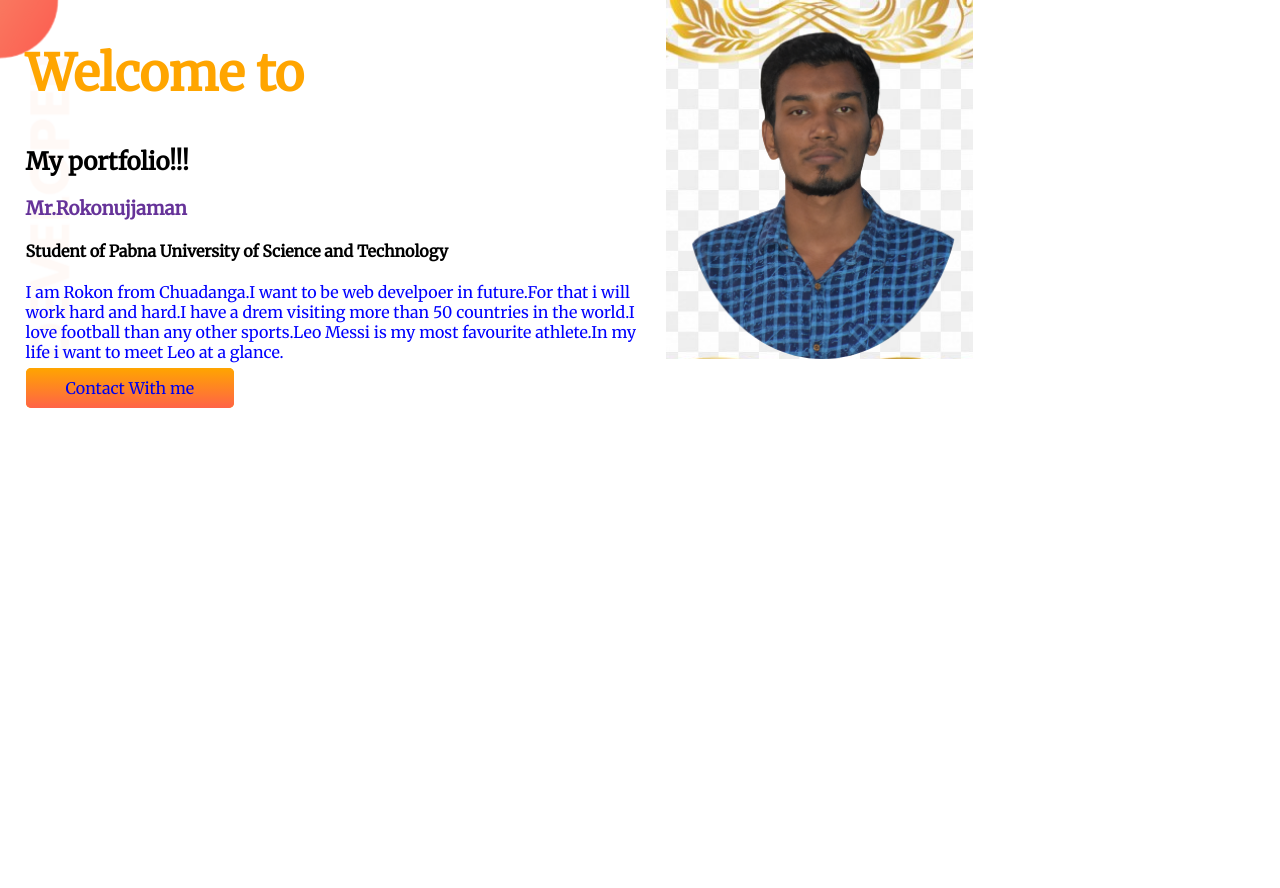
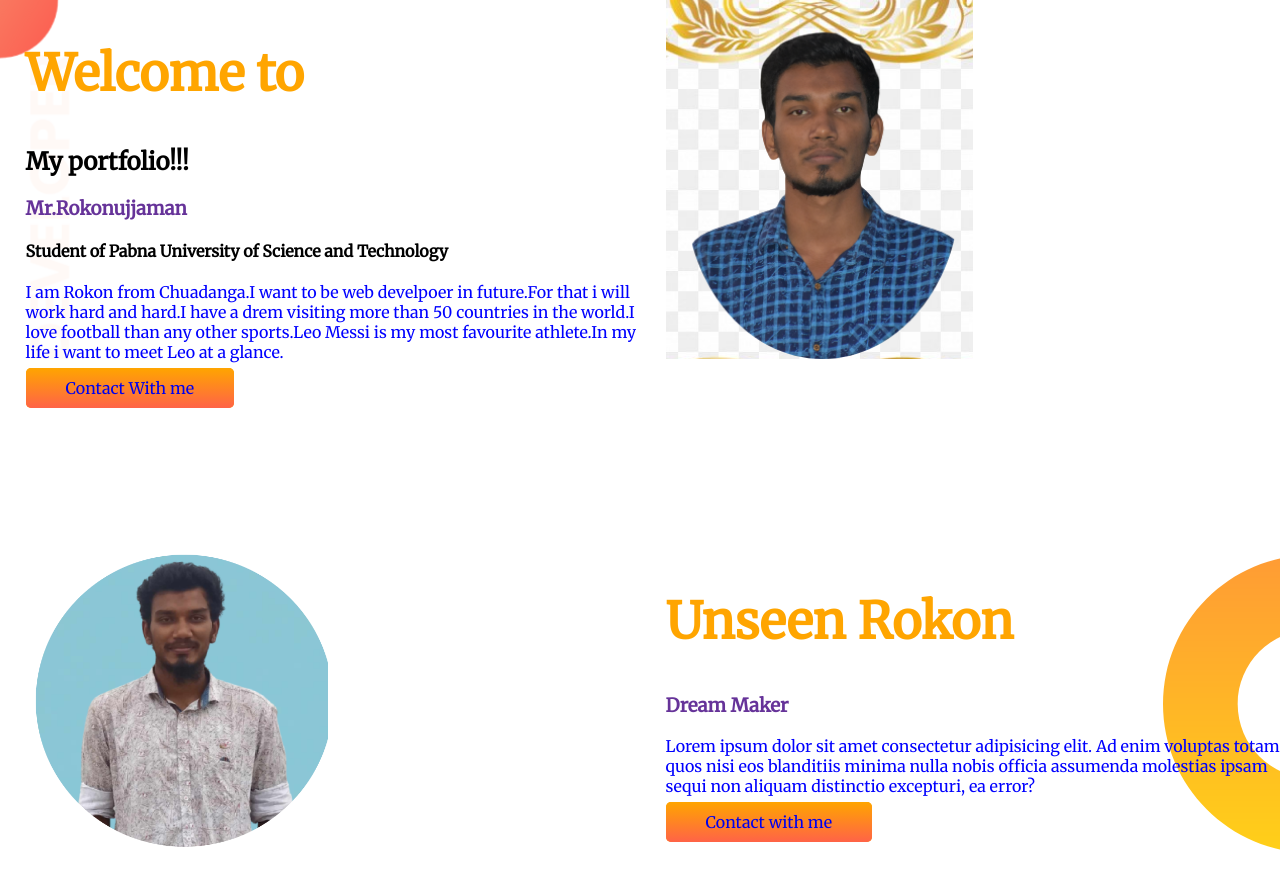
Before and after one commit to Rokon-jjaman/my-portfolio, a plain HTML site: page index.html in a window 1280 px wide. Before the commit the page ends 800 px from the top, so only its background shows below. Drawn offline with Linux system fonts and the light colour scheme.

Commit message:
added 2nd part

```diff
--- a/index.html
+++ b/index.html
@@ -10,7 +10,6 @@
 <link href="https://fonts.googleapis.com/css2?family=Merriweather&display=swap" rel="stylesheet">
     <link rel="stylesheet" href="style.css">
 </head>
-<body>
    <section class="top-banner">
     <div class="half-width"> <h1>Welcome to</h1>
         <h2>My portfolio!!!</h2>
@@ -23,6 +22,21 @@
 <div class="half-width">
     <img src="images/new.png" alt="Rokon:s images">
 </div>
+</section>
+
+<section class="errorr">
+
+<div class="half-width">
+    <img src="images/New Project.png" alt="rokon's photo">
+</div>
+<div class="half-width">
+    <h1>Unseen Rokon</h1>
+    <h3>Dream Maker</h3>
+    <p>Lorem ipsum dolor sit amet consectetur adipisicing elit. Ad enim voluptas totam quos nisi eos blanditiis minima nulla nobis officia assumenda molestias ipsam sequi non aliquam distinctio excepturi, ea error?</p>
+<a class="link-button" target="_blank" href="https://www.instagram.com/rokonujjaman06/">Contact with me</a>
+</div>
+
+
    </section>
 </body>
 </html>
--- a/style.css
+++ b/style.css
@@ -14,6 +14,7 @@ p{
 }
 section{
     display:flex;
+    margin-bottom: 150px;
 }
 .half-width{
     width:50%;
@@ -29,6 +30,11 @@ width: 50%;
     border-radius: 5px;
     background-image: linear-gradient(orange , tomato);
 }
+.errorr{
+    background-image: url(images/dream-bg.png);
+background-repeat: no-repeat;
+background-position: right;
+}
 .top-banner{
     background-image: url(images/top-banner.png);
 background-repeat: no-repeat;
```
Also changed, not shown: images/IMG_20200907_124511.jpg (added), images/New Project.png (added), images/r2.png (added).
